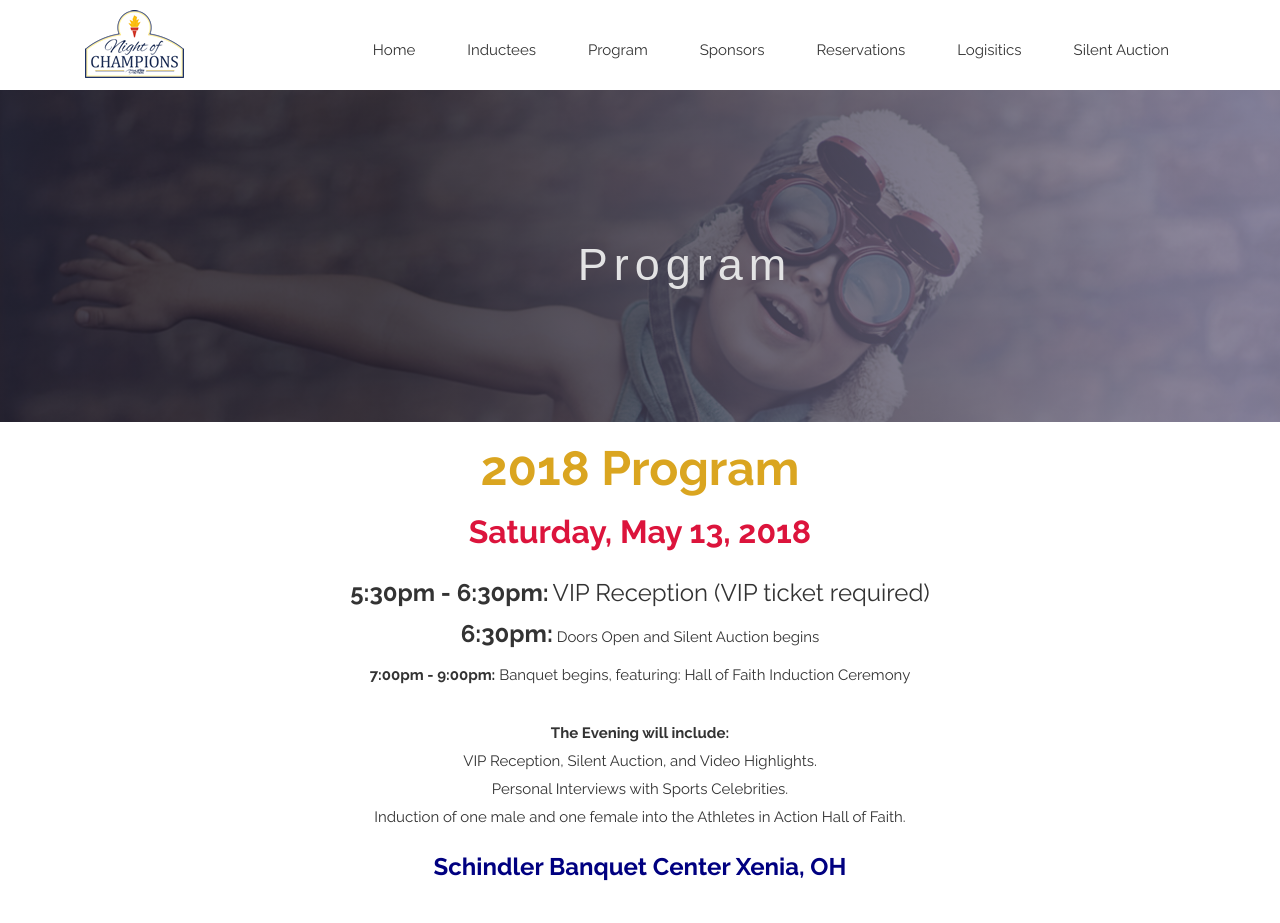
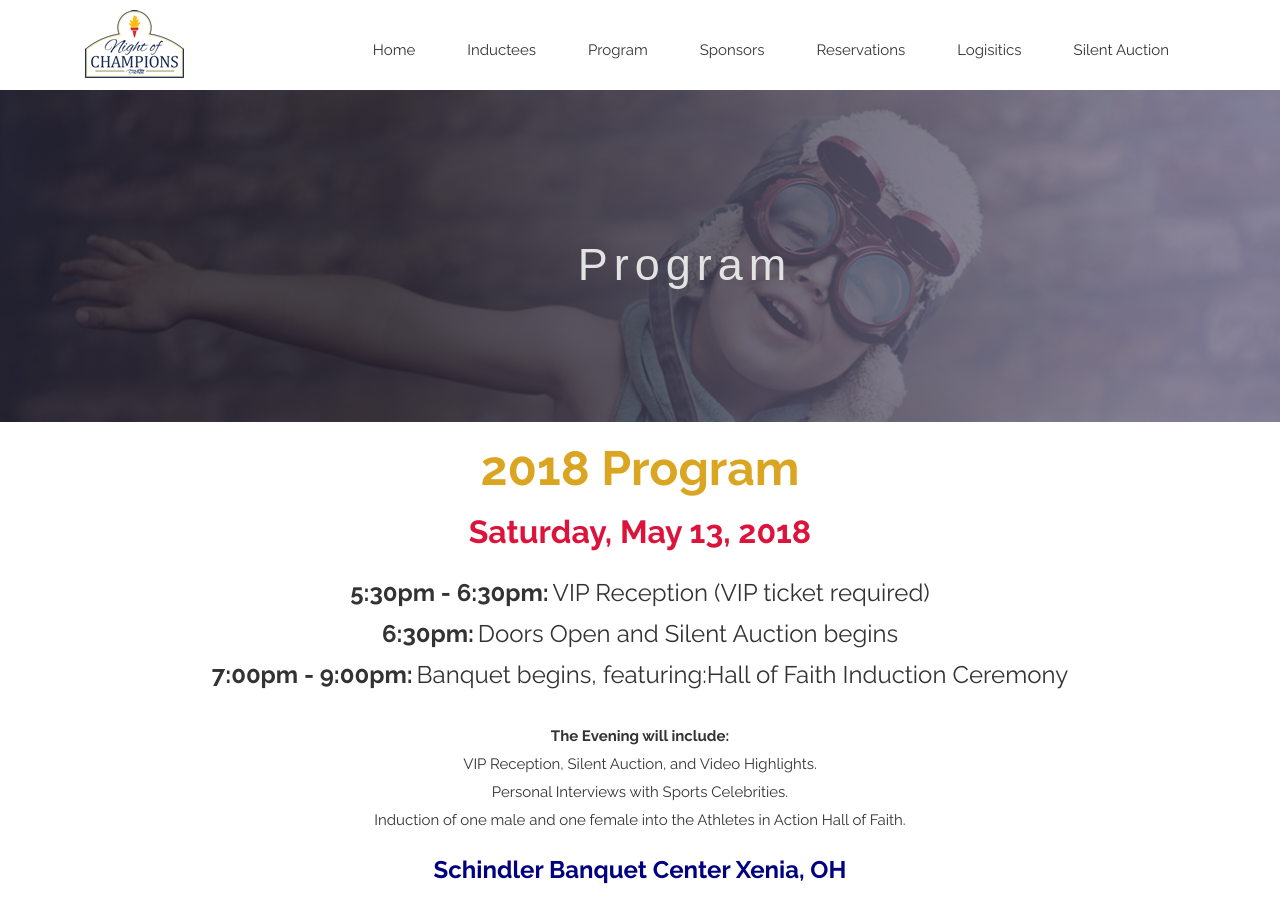
Before and after one commit to CruGlobal/NightofChampions, a Jekyll site: the page built from program.markdown, in a window 1280 px wide, cut to the strip 0-928 px from the top of the page. Shown: the top 923 px of the strip. Built offline with Jekyll 4.4.1, drawn with Linux system fonts in a browser that asks for light colours; nearby versions of some CDN libraries; some web fonts are replaced.

Commit message:
Updated Program

```diff
--- a/program.markdown
+++ b/program.markdown
@@ -21,10 +21,9 @@ position: 1
 <p><b><font size="5">5:30pm - 6:30pm:</font></b>
 <font size="5">VIP Reception (VIP ticket required)</font></p>
 <p><b><font size="5">6:30pm:</font></b>
-Doors Open and Silent Auction begins</p>
-<p><b>7:00pm - 9:00pm:</b>
-Banquet begins, featuring:
-Hall of Faith Induction Ceremony</p>
+<font size="5">Doors Open and Silent Auction begins</font></p>
+<p><b><font size="5">7:00pm - 9:00pm:</font></b>
+<font size="5">Banquet begins, featuring:Hall of Faith Induction Ceremony</font></p>
 </div>
 <br>
 <div style="text-align: center;">
```
